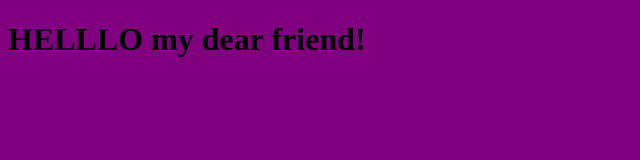
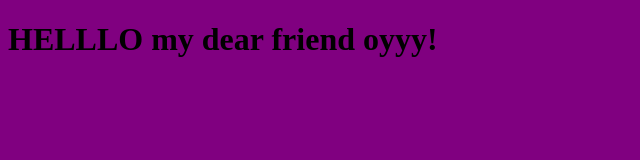
Before and after one commit to KattySem/my-personal-study, a plain HTML site: page index.html in a window 1280 px wide. Shown: the whole page, without its empty margins (0-640 px from the left). Drawn offline with Linux system fonts and the light colour scheme.

Commit message:
добавили еще кое-что к приветствию

```diff
--- a/index.html
+++ b/index.html
@@ -6,6 +6,6 @@
     <link rel="stylesheet" href="style.css">
   </head>
   <body>
-<h1>HELLLO my dear friend!</h1>
+<h1>HELLLO my dear friend oyyy!</h1>
   </body>
 </html>
```
